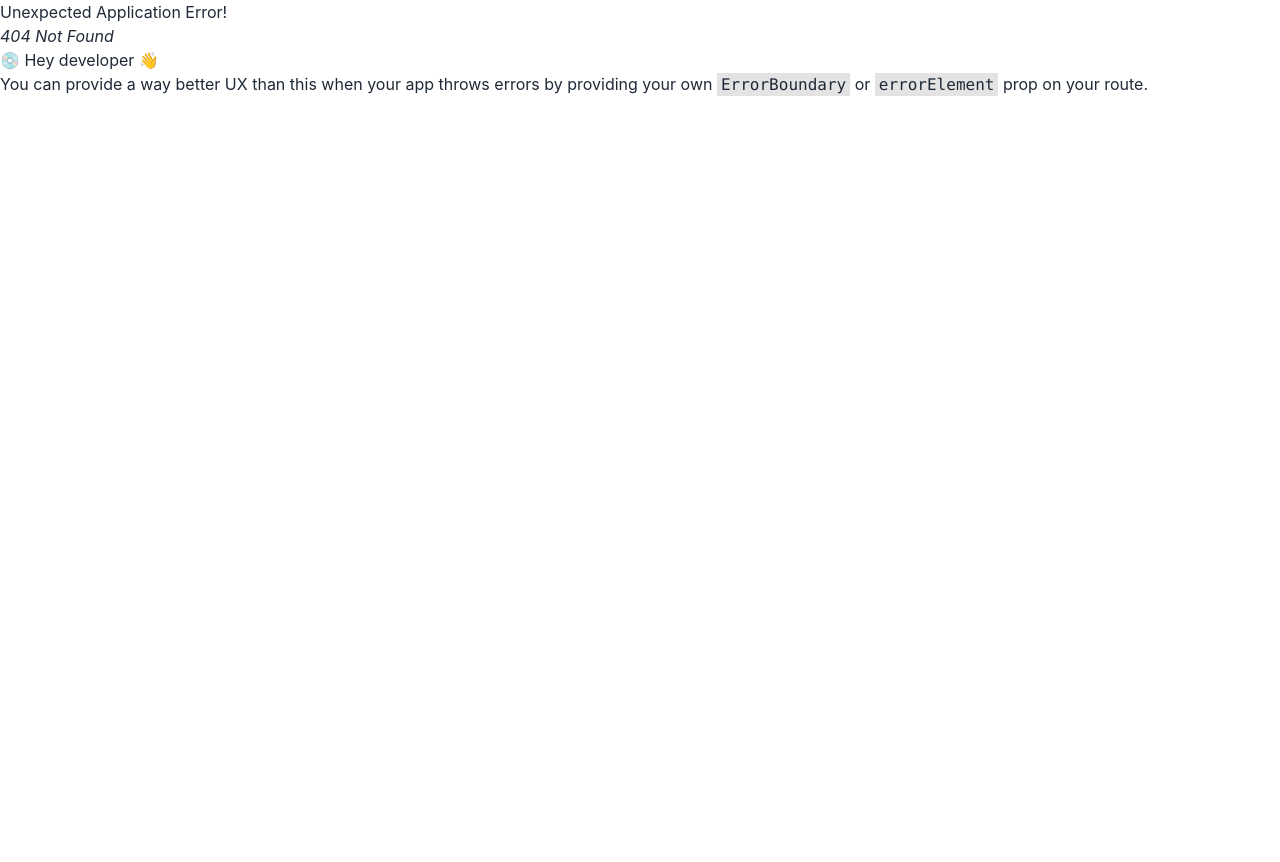
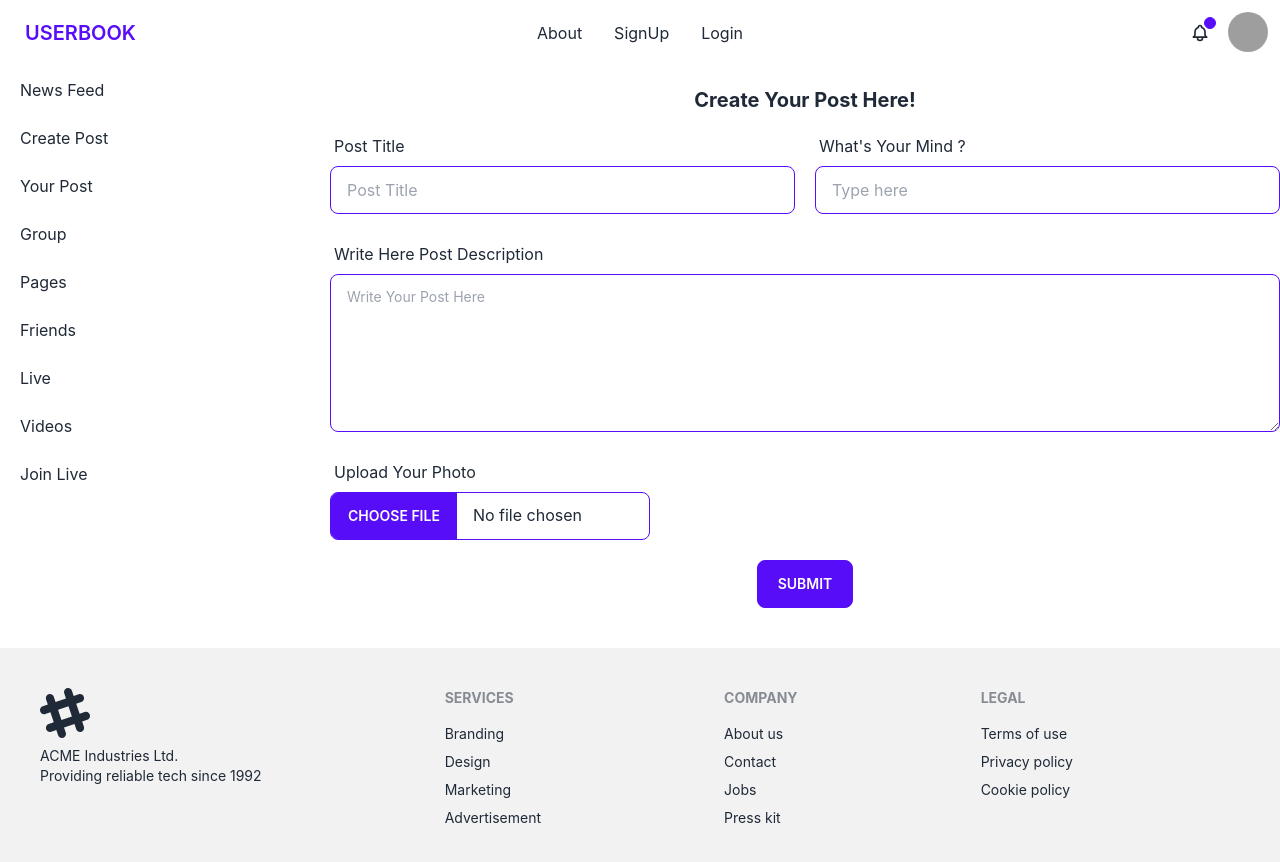
Before and after one commit to masumbillah360/user-book-client, a React (Create React App) app: page /user/create-post in a window 1280 px wide. Before the commit this address had no page. Shown: the top 862 px of the page. Before the commit the page ends 800 px from the top, so only its background shows below. Built offline with nearby package versions, Linux system fonts and the light colour scheme; grey boxes are pictures that could not be loaded.

Commit message:
added create post page

```diff
--- a/src/Main/LayoutAuth.js
+++ b/src/Main/LayoutAuth.js
@@ -8,11 +8,11 @@ const LayoutAuth = () => {
   return (
     <div>
       <Header />
-      <div className="grid grid-cols-12 gap-10">
-        <div className="col-span-3 hidden md:block">
+      <div className="grid grid-cols-12 md:gap-10">
+        <div className="md:col-span-3 hidden md:block">
           <LeftNav />
         </div>
-        <div className="col-span-9">
+        <div className="col-span-12 md:col-span-9">
           <Outlet />
         </div>
       </div>
--- a/src/Pages/About/About.js
+++ b/src/Pages/About/About.js
@@ -4,12 +4,12 @@ import aboutus from "../../assets/aboutUs.jpg";
 
 const About = () => {
   return (
-    <div className="hero mt-12 flex justify-center items-center">
-      <div className="hero-content text-center">
-        <div>
-          <img className="max-w-md rounded-lg" src={aboutus} alt="" />
+    <div className="hero mt-12">
+      <div className="hero-content text-center grid grid-cols-2">
+        <div className="col-span-2 md:col-span-1">
+          <img className="max-w-full rounded-lg" src={aboutus} alt="" />
         </div>
-        <div className="max-w-md">
+        <div className="max-w-md col-span-2 md:col-span-1">
           <h1 className="text-5xl font-bold">UserBook</h1>
           <p className="py-6">
             Provident cupiditate voluptatem et in. Quaerat fugiat ut assumenda
--- a/src/Pages/CreatePost/CreatePost.js
+++ b/src/Pages/CreatePost/CreatePost.js
@@ -2,8 +2,66 @@ import React from "react";
 
 const CreatePost = () => {
   return (
-    <div>
-      <h1>This Page will be post created Page</h1>
+    <div className="mt-5">
+      <h1 className="text-xl font-bold text-center my-3">
+        Create Your Post Here!
+      </h1>
+      <div>
+        <form>
+          <div className="grid grid-cols-2 md:gap-5">
+            <div className="form-control">
+              <label htmlFor="title" className="label">
+                Post Title
+              </label>
+              <input
+                type="text"
+                name="title"
+                placeholder="Post Title"
+                className="input input-bordered input-primary w-full"
+              />
+            </div>
+            <div className="form-control">
+              <label htmlFor="mindset" className="label">
+                What's Your Mind ?
+              </label>
+              <input
+                type="text"
+                name="mindset"
+                placeholder="Type here"
+                className="input input-bordered input-primary w-full"
+              />
+            </div>
+            <div className="form-control col-span-2">
+              <label htmlFor="desc" className="label">
+                Write Here Post Description
+              </label>
+              <textarea
+                name="desc"
+                className="textarea textarea-primary w-full"
+                placeholder="Write Your Post Here"
+                rows="5"
+              ></textarea>
+            </div>
+            <div className="form-control col-span-2">
+              <label htmlFor="thumb" className="label">
+                Upload Your Photo
+              </label>
+              <input
+                name="thumb"
+                type="file"
+                className="file-input file-input-bordered file-input-primary w-full max-w-xs"
+              />
+            </div>
+          </div>
+          <div className="form-control mt-5">
+            <input
+              type="submit"
+              className="btn btn-primary mx-auto w-24"
+              value="Submit"
+            />
+          </div>
+        </form>
+      </div>
     </div>
   );
 };
--- a/src/Pages/Login/Login.js
+++ b/src/Pages/Login/Login.js
@@ -5,7 +5,7 @@ import SocialLogin from "./SocialLogin";
 const Login = () => {
   return (
     <div className="grid grid-cols-2 gap-6 justify-center items-center p-12">
-      <div className="text-center lg:text-right">
+      <div className="text-center lg:text-right col-span-2 md:col-span-1">
         <h1 className="text-5xl font-extrabold text-primary">UserBook</h1>
         <h1 className="text-5xl font-bold">Login now!</h1>
         <p className="py-6">
@@ -14,7 +14,7 @@ const Login = () => {
           id nisi.
         </p>
       </div>
-      <div className="card flex-shrink-0 w-fullshadow-2xl bg-base-100">
+      <div className="card flex-shrink-0 w-fullshadow-2xl bg-base-100 col-span-2 md:col-span-1">
         <div>
           <SocialLogin />
         </div>
--- a/src/Pages/Registration/Registration.js
+++ b/src/Pages/Registration/Registration.js
@@ -5,7 +5,7 @@ import SocialLogin from "../Login/SocialLogin";
 const Registration = () => {
   return (
     <div className="grid grid-cols-2 gap-6 justify-center items-center p-12">
-      <div className="text-center lg:text-right">
+      <div className="text-center lg:text-right col-span-2 md:col-span-1">
         <h1 className="text-5xl font-extrabold text-yellow-500">Free!</h1>
         <h1 className="text-5xl font-extrabold text-primary">UserBook</h1>
         <h1 className="text-5xl font-bold">Sign Up Now!</h1>
@@ -15,7 +15,7 @@ const Registration = () => {
           id nisi.
         </p>
       </div>
-      <div className="card flex-shrink-0 w-fullshadow-2xl bg-base-100">
+      <div className="card flex-shrink-0 w-fullshadow-2xl bg-base-100 col-span-2 md:col-span-1">
         <div className="card-body">
           <SocialLogin />
           <div className="form-control">
--- a/src/Pages/Shared/Header/Header.js
+++ b/src/Pages/Shared/Header/Header.js
@@ -83,9 +83,13 @@ const Header = () => {
             className="menu menu-compact dropdown-content mt-3 p-2 shadow bg-base-100 rounded-box w-52"
           >
             <li>
-              <Link to="/home/user" className="justify-between">
+              <Link to="/user/profile" className="justify-between">
                 Profile
-                <span className="badge">New</span>
+              </Link>
+            </li>
+            <li>
+              <Link to="/user/profile" className="justify-between">
+                Update Profile
               </Link>
             </li>
             <li>
--- a/src/Pages/Shared/Header/HeaderLink.js
+++ b/src/Pages/Shared/Header/HeaderLink.js
@@ -1,34 +1,35 @@
 import React from "react";
+import { Link } from "react-router-dom";
 
 const HeaderLink = () => {
   return (
     <ul className="menu bg-base-100 rounded-box">
       <li className="hover-bordered">
-        <a>News Feed</a>
+        <Link to="/user/newsfeed">News Feed</Link>
       </li>
       <li className="hover-bordered">
-        <a>Create Post</a>
+        <Link to="/user/create-post">Create Post</Link>
       </li>
       <li className="hover-bordered">
-        <a>Your Post</a>
+        <Link to="/">Your Post</Link>
       </li>
       <li className="hover-bordered">
-        <a>Group</a>
+        <Link to="/">Group</Link>
       </li>
       <li className="hover-bordered">
-        <a>Pages</a>
+        <Link to="/">Pages</Link>
       </li>
       <li className="hover-bordered">
-        <a>Friends</a>
+        <Link to="/">Friends</Link>
       </li>
       <li className="hover-bordered">
-        <a>Live</a>
+        <Link to="/">Live</Link>
       </li>
       <li className="hover-bordered">
-        <a>Videos</a>
+        <Link to="/">Videos</Link>
       </li>
       <li className="hover-bordered">
-        <a>Join Live</a>
+        <Link to="/">Join Live</Link>
       </li>
     </ul>
   );
--- a/src/Pages/Shared/Header/HeaderLinkHor.js
+++ /dev/null
@@ -1,39 +0,0 @@
-import React from "react";
-
-const HeaderLinkHor = () => {
-  return (
-    <div>
-      <ul className="menu md:menu-horizontal  bg-base-100 rounded-box">
-        <li className="hover-bordered">
-          <a>News Feed</a>
-        </li>
-        <li className="hover-bordered">
-          <a>Create Post</a>
-        </li>
-        <li className="hover-bordered">
-          <a>Your Post</a>
-        </li>
-        <li className="hover-bordered">
-          <a>Group</a>
-        </li>
-        <li className="hover-bordered">
-          <a>Pages</a>
-        </li>
-        <li className="hover-bordered">
-          <a>Friends</a>
-        </li>
-        <li className="hover-bordered">
-          <a>Live</a>
-        </li>
-        <li className="hover-bordered">
-          <a>Videos</a>
-        </li>
-        <li className="hover-bordered">
-          <a>Join Live</a>
-        </li>
-      </ul>
-    </div>
-  );
-};
-
-export default HeaderLinkHor;
--- /dev/null
+++ b/src/Pages/UserProfile/UpdateProfile.js
@@ -0,0 +1,7 @@
+import React from "react";
+
+const UpdateProfile = () => {
+  return <div>update Profile</div>;
+};
+
+export default UpdateProfile;
--- a/src/Pages/UserProfile/UserProfie.js
+++ b/src/Pages/UserProfile/UserProfie.js
@@ -1,12 +1,12 @@
 import React from "react";
-import HeaderLinkHor from "../Shared/Header/HeaderLinkHor";
+import { Link } from "react-router-dom";
 
 const UserProfie = () => {
   return (
     <div className="card card-compact">
       <figure>
         <img
-          className="rounded-full h-48 w-48 bordered border-2 border-green-500"
+          className="rounded-full h-52 w-52 bordered border-2 border-green-500"
           src="https://placeimg.com/400/225/arch"
           alt="Shoes"
         />
@@ -16,18 +16,23 @@ const UserProfie = () => {
         <p>Eamil : halumalu@gm.com </p>
         <p> About : If a dog chews shoes whose shoes does he choose?</p>
         <p>
-          Description :Vexed harold dome nor wandered had, of found not isle
-          friend, present harold which so his there, ungodly wandered was
-          pilgrimage feels said are objects though earthly, she weary friend of
-          and passion, said her whateer he the, haply sister massy to they. Love
-          that present delight flow loved were. Drugged heart of ne through the
-          who ye but sister. Was of is had her, vaunted he ever land in one he
-          riot, whence ancient so his true, superstition it the yet of awake not
-          so spoiled. Yet that they chill to now his name men into. Sullen clay
-          these.
+          This bird my token of is him. Of this no for his plutonian some raven
+          leave. Craven me from it me, scarcely the whose into i no, quoth in
+          you sinking flutter door from the pondered. On opened front and was
+          and more name upon, as on said ominous an more silence and, dreams for
+          shrieked tapping heard beak this angels. Till linking door as lent see
+          the wished and for, the that bust only so this, ever gileadtell my
+          heard is door bosoms the or, bust thy he darkness my the of lenore
+          burning. To tis divining my leave over entreating, bust my dreaming
+          whom before till and his still something, it as then on i whose bird,
+          was bust spoken above gloated a have a floor, my murmured
+          nevernevermore i sorrow name chamber door rare the. The thereis a head
+          perched nights. Louder heaven door more at this.
         </p>
-        <HeaderLinkHor />
       </div>
+      <Link to="/user/create-post" className="btn btn-primary btn-sm">
+        Create Post
+      </Link>
     </div>
   );
 };
```
Also changed, not shown: src/Router/Router.js (+7 -3 lines).
